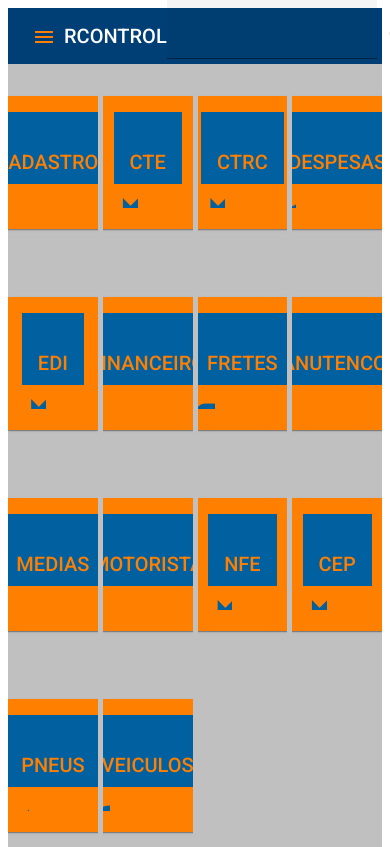
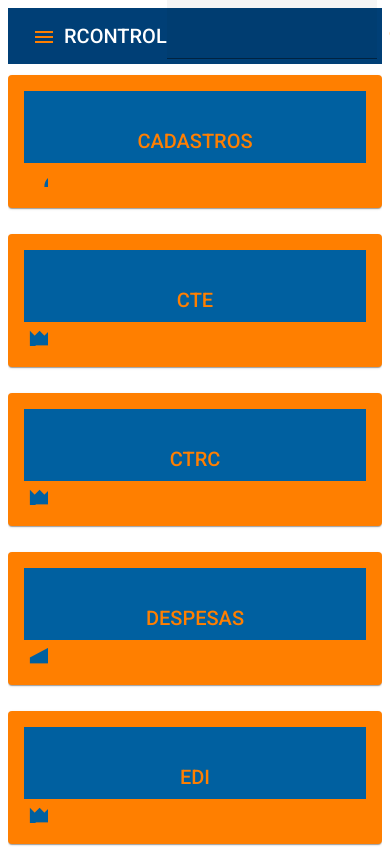
Before and after one commit to fcnogueirarp/rodoControl, an Angular app: page /home in a window 390 px wide. Shown: the top 847 px of the page. Built offline with nearby package versions, Linux system fonts and the light colour scheme.

Commit message:
responsive

```diff
--- a/src/app/pages/cadastros/cadastros.component.sass
+++ b/src/app/pages/cadastros/cadastros.component.sass
@@ -1,6 +1,6 @@
 .container
   display: flex
-  margin-left: 10rem
+
 
 mat-checkbox
   display: flex
--- a/src/app/pages/home/home.component.html
+++ b/src/app/pages/home/home.component.html
@@ -1,5 +1,10 @@
 <!--Grid-->
-<mat-grid-list cols="4" rowHeight="fit" style="height: 800px" gutterSize="5px">
+<mat-grid-list
+  [cols]="breakpoint"
+  rowHeight="11em"
+  gutterSize="5px"
+  (window:resize)="onResize($event)"
+>
   <mat-grid-tile *ngFor="let card of cards">
     <mat-card class="card" routerLink="/{{ card.title }}">
       <mat-card-header>
--- a/src/app/pages/home/home.component.sass
+++ b/src/app/pages/home/home.component.sass
@@ -1,15 +1,5 @@
 :host
   background-color: silver
-  display: flex
-  flex-direction: column
-
-mat-grid-list
-  display: flex
-  flex-direction: column
-
-mat-grid-tile
-  display: flex
-  flex-direction: column
 
 mat-grid-tile :hover
   cursor: pointer
@@ -33,7 +23,7 @@ mat-card-header
 
 .principal_Icon
   color: #0060A0
-  font-size: 8em
+  font-size: 5em
   justify-content: center
   align-items: center
 
--- a/src/app/pages/home/home.component.ts
+++ b/src/app/pages/home/home.component.ts
@@ -1,7 +1,6 @@
 import { Component, OnInit } from '@angular/core';
 import { Card } from 'src/card';
-import { cards } from '../../../cards'
-
+import { cards } from '../../../cards';
 
 @Component({
   selector: 'app-home',
@@ -9,12 +8,17 @@ import { cards } from '../../../cards'
   styleUrls: ['./home.component.sass'],
 })
 export class HomeComponent implements OnInit {
-  cards: Card[] = [...cards]
+  breakpoint: any;
+  cards: Card[] = [...cards];
 
   show: boolean = false;
   constructor() {}
 
-  ngOnInit(): void {}
+  ngOnInit(): void {
+    this.breakpoint = window.innerWidth <= 480 ? 1 : 4;
+  }
 
-
+  onResize(event: any) {
+    this.breakpoint = event.target.innerWidth <= 480 ? 1 : 4;
+  }
 }
--- a/src/app/pages/medias/medias.component.html
+++ b/src/app/pages/medias/medias.component.html
@@ -10,4 +10,4 @@
   <button type="submit" mat-button>Calcular</button>
 </form>
 
-<div class="resultado">Quantidade Km/Litro: {{ resultado }} km</div>
+<div class="resultado">Quantidade {{ resultado }} km/l</div>
--- a/src/app/pages/medias/medias.component.sass
+++ b/src/app/pages/medias/medias.component.sass
@@ -16,7 +16,9 @@
 .resultado
   display: flex
   justify-content: center
-  font-size: 30px
+  align-items: center
+  text-align: center
+  font-size: 20px
   color: silver
   align-items: center
   flex: 1
```
